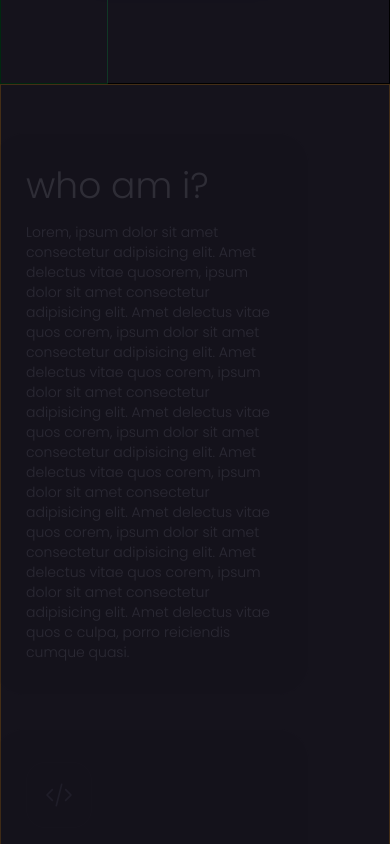
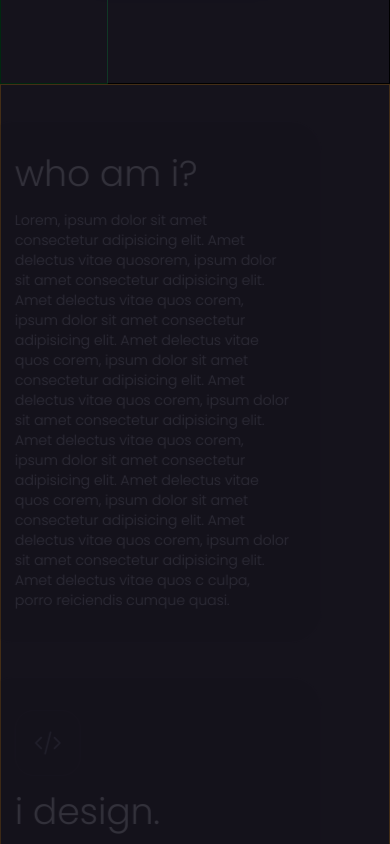
Before and after one commit to fwedwicc/FM-Portfolio-V2, a React (Vite) app: page / in a window 390 px wide. Shown: the part 760-1604 px from the top of the page. Built offline with nearby package versions, Linux system fonts and the light colour scheme; no server answers.

Commit message:
Refactor layout in About and Experience components; add Contact and Project components

```diff
--- a/src/components/About.jsx
+++ b/src/components/About.jsx
@@ -85,7 +85,7 @@ const About = () => {
 
   return (
     <section className='md:px-36 px-6 md:py-24 py-9 border border-amber-500/20' id='about'>
-      <div className='grid md:grid-cols-3 grid-cols-1 p-3 gap-4'>
+      <div className='grid md:grid-cols-3 grid-cols-1 gap-4'>
         {/* 'who am i?' */}
         <GlowContainer id='left-container' variant='left' styles='md:col-span-2 col-span-auto'>
           <div className='p-8 w-full h-full bg-[#15131C] rounded-[31px]'>
--- /dev/null
+++ b/src/components/Contact.jsx
@@ -0,0 +1,11 @@
+import React from 'react'
+
+const Contact = () => {
+  return (
+    <section className='h-screen md:px-36 px-6 md:py-24 py-9 border border-orange-500/20' id='contact'>
+
+    </section>
+  )
+}
+
+export default Contact
--- a/src/components/Experience.jsx
+++ b/src/components/Experience.jsx
@@ -180,7 +180,7 @@ const Experience = () => {
   }
 
   return (
-    <section id='experience' className='border border-blue-500/20 space-y-16'>
+    <section id='experience' className='border border-blue-500 space-y-16'>
       {/* Education and Work */}
       <EducationAndWork />
       {/* Certifications */}
--- /dev/null
+++ b/src/components/Project.jsx
@@ -0,0 +1,11 @@
+import React from 'react'
+
+const Project = () => {
+  return (
+    <section className='h-screen md:px-36 px-6 md:py-24 py-9 border border-violet-500/20' id='project'>
+
+    </section>
+  )
+}
+
+export default Project
--- a/src/pages/Home.jsx
+++ b/src/pages/Home.jsx
@@ -1,6 +1,6 @@
 import React from 'react'
 import useLenis from '../hooks/useLenis.js'
-import { Hero, About, Experience, Expertise, Sidebar } from '../components'
+import { Sidebar, Hero, About, Experience, Expertise, Project, Contact } from '../components'
 
 const Home = () => {
   useLenis()
@@ -13,6 +13,8 @@ const Home = () => {
         <About />
         <Experience />
         <Expertise />
+        <Project />
+        <Contact />
       </main>
     </>
   )
```
Also changed, not shown: src/components/index.js (+8 -4 lines).
